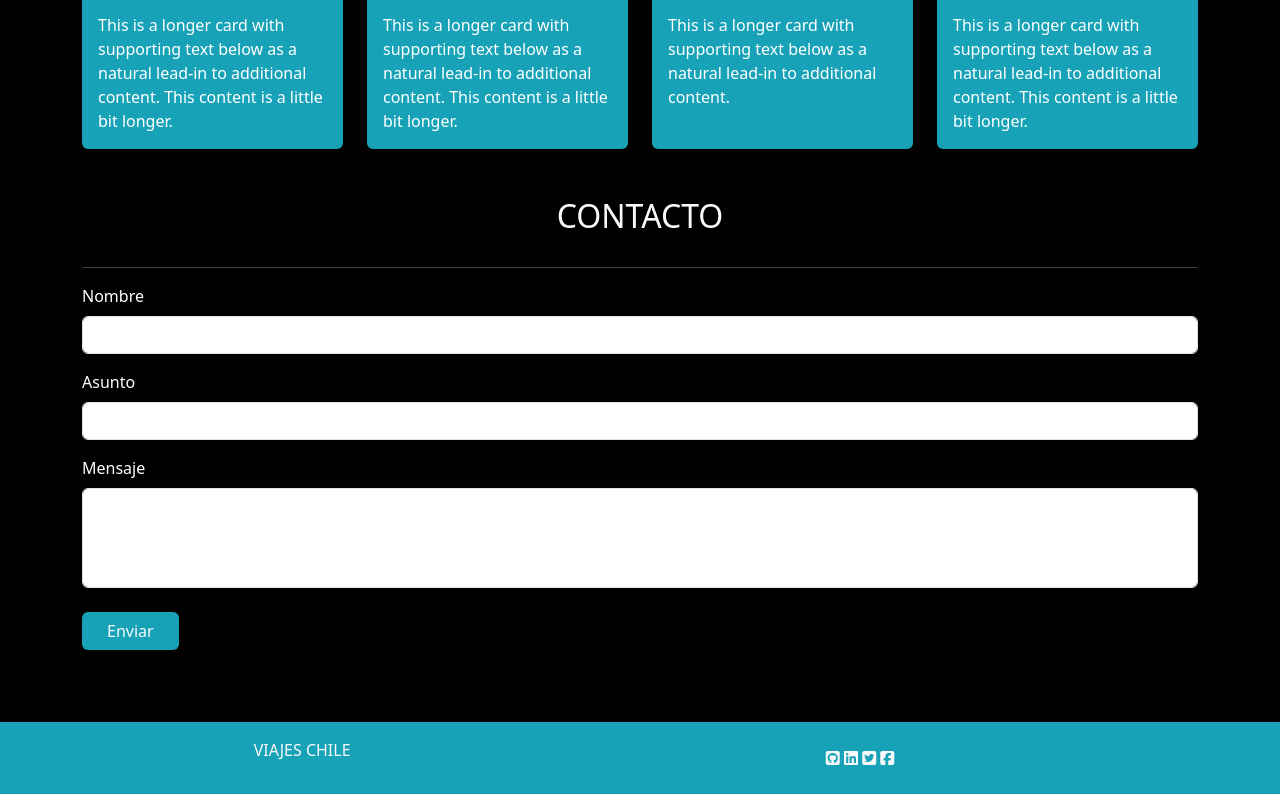
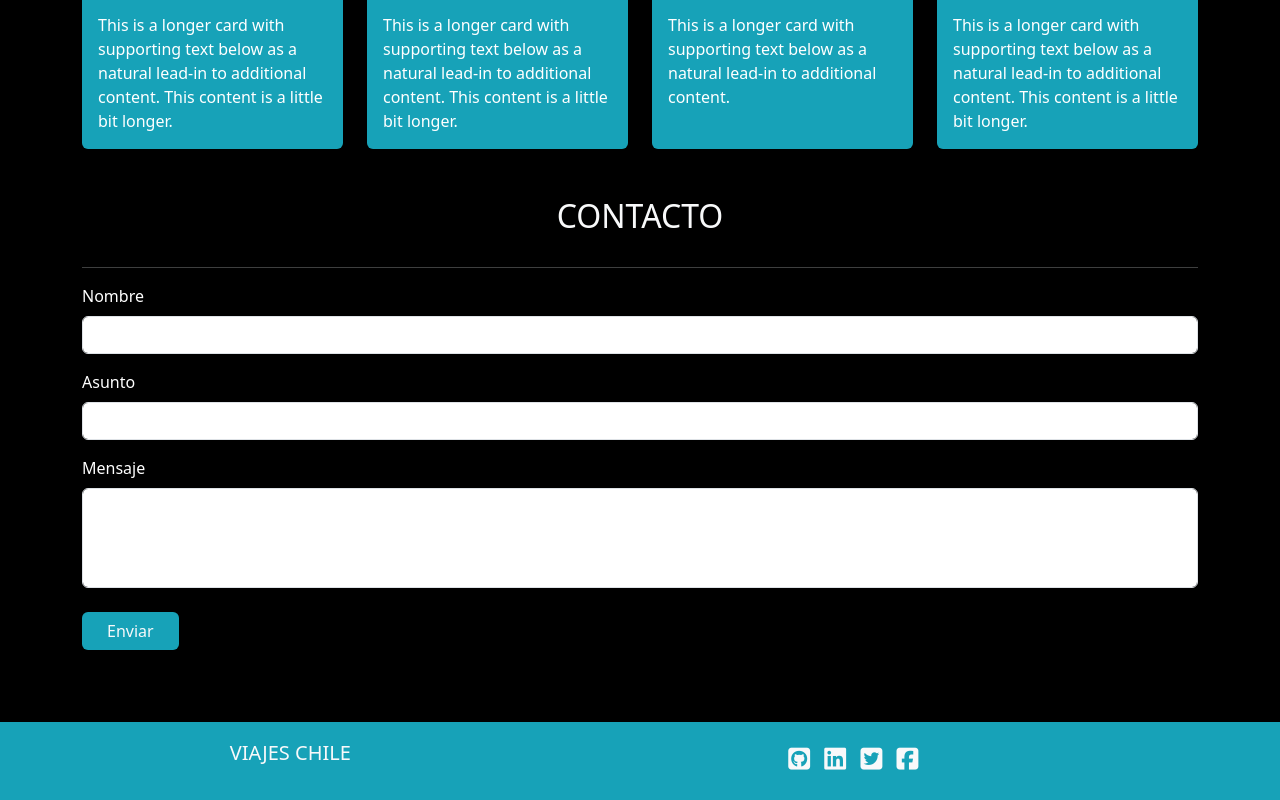
Before and after one commit to cuatroveintiseis/prueba_viajes, a plain HTML site: page index.html in a window 1280 px wide. Shown: the part 1812-2612 px from the top of the page. Drawn offline with nearby package versions, Linux system fonts and the light colour scheme.

Commit message:
Se realizaron algunos cambios en la hoja de estilos

```diff
--- a/assets/css/style.css
+++ b/assets/css/style.css
@@ -19,3 +19,12 @@ color: #ffffff;
  footer {
     background-color: #17A2B8;
  }
+
+ footer i{
+    font-size: 25px;
+    padding-left: 10px;
+ }
+
+ footer p{
+    font-size: 20px;
+ }
```
